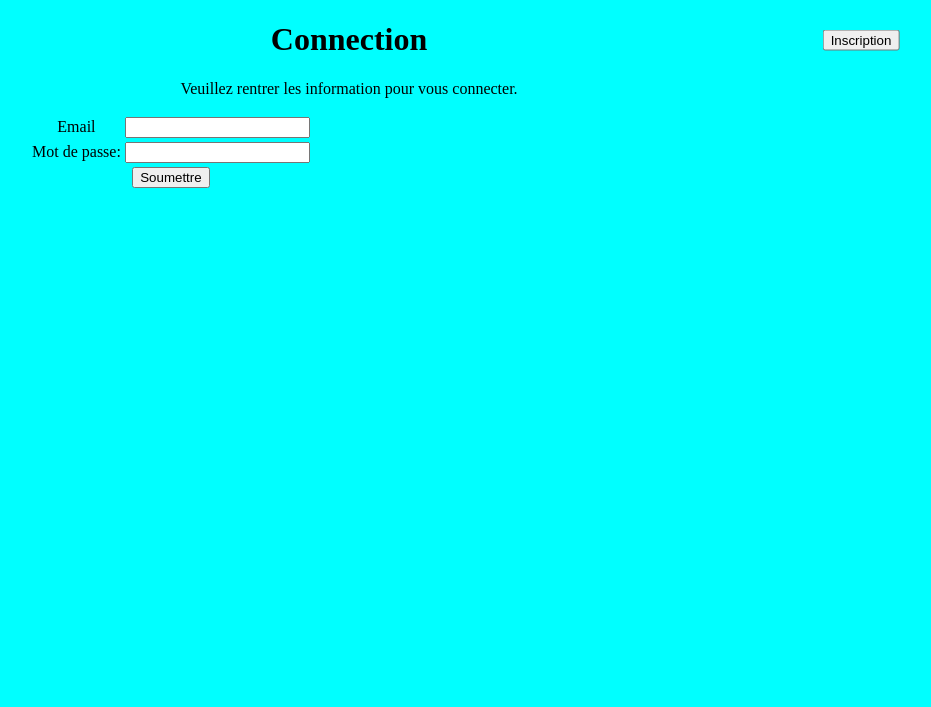
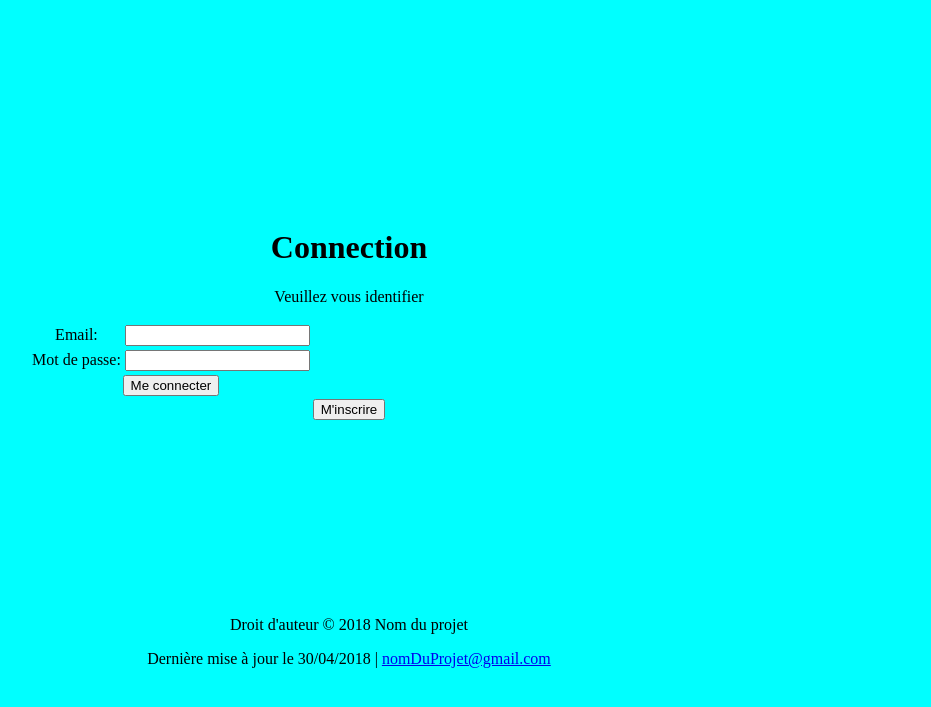
Before and after one commit to Dragusto/projet_web, a PHP site: page / in a window 1280 px wide. Shown: the top 707 px of the page, without its empty margins (291-1222 px from the left). Run offline with PHP 8.4, Linux system fonts and the light colour scheme.

Commit message:
Mise à jour index

```diff
--- a/index.php
+++ b/index.php
@@ -1,34 +1,41 @@
 <!DOCTYPE html>
+
 <html>
+
     <head>
-        <title>projet piscine</title>
+
+        <title>Projet piscine !!</title>
         <meta http-equiv="Content-Type" content="text/html; charset=utf-8"/>
 		<link href="indexcss.css" rel="stylesheet" type="text/css" />
 
     </head>
+
     <body>
+
         <h1>Connection</h1>
 
-        <p>
-            Veuillez rentrer les information pour vous connecter.<br />
-        </p>
+        <p>Veuillez vous identifier<br /></p>
 
+        <!-- Ceci permet d'afficher les champs non remplis sans changer de page -->
         <?php
             if(isset($_GET["error_message"]))
             {
               $error_message = $_GET["error_message"];
         ?>
-          <p style = "color : red">
-          <?php echo $error_message; ?>
-          </p>
-        <?php
-          }
-        ?>
+
+        <p style = "color : red"> <?php echo $error_message; ?></p>
+
+        <?php } ?>
+
+
 
         <form action="indextraitement.php" method="post">
+
+            <div class="table">
             <table id="myTable">
+
             <tr>
-              <td>Email</td>
+              <td>Email:</td>
               <td><input type="text" name="email"></td>
             </tr>
 
@@ -36,29 +43,37 @@
               <td>Mot de passe:</td>
               <td><input type="password" name="mdp"></td>
             </tr>
-            </tr>
 
             <tr>
-              <td colspan="10"><input type="submit" value="Soumettre"></td>
+              <td colspan="10"><input type="submit" value="Me connecter"></td>
 			  <a href="sommaire.html"></a>
             </tr>
 
             </table>
+            </div>
         </form>
 
     </body>
+
     <div class="inscription">
+
         <form action="inscription.php" method="post">
+
         <tr>
-              <td colspan="10"><input type="submit" value="Inscription"></td>
+              <td colspan="10"><input type="submit" value="M'inscrire"></td>
         </tr>
+
         </form>
+
     </div>
 
+    <div id="footer">
 
+        <p>Droit d'auteur © 2018 Nom du projet</p>
+        <p> Dernière mise à jour le 30/04/2018 |
+        <a href="mailto:nomDuProjet@gmail.com">nomDuProjet@gmail.com</a>
+        </p>
 
-
-
-
+    </div>
 
 </html>
--- a/indexcss.css
+++ b/indexcss.css
@@ -5,6 +5,12 @@ body
 	height: 30%;
 	width: 50%;
 	background-color: aqua;
+	text-align: center;
+	padding-top: 200px;
+}
+
+#table
+{
 	text-align: center;
 }
 
@@ -15,9 +21,16 @@ head
 	color:blue;
 	text-align: center;
 }
-.inscription
+
+#inscription
 {
   position: absolute; /* postulat de départ */
   top: 5%; left: 90%; /* à 50%/50% du parent référent */
   transform: translate(-50%, -50%); /* décalage de 50% de sa propre taille */
 }
+
+#footer
+{
+	padding-top: 180px;
+	text-align: center;
+}
```
Also changed, not shown: indextraitement.php (+38 -42 lines). Lines whose indentation alone changed are shown as unchanged.
